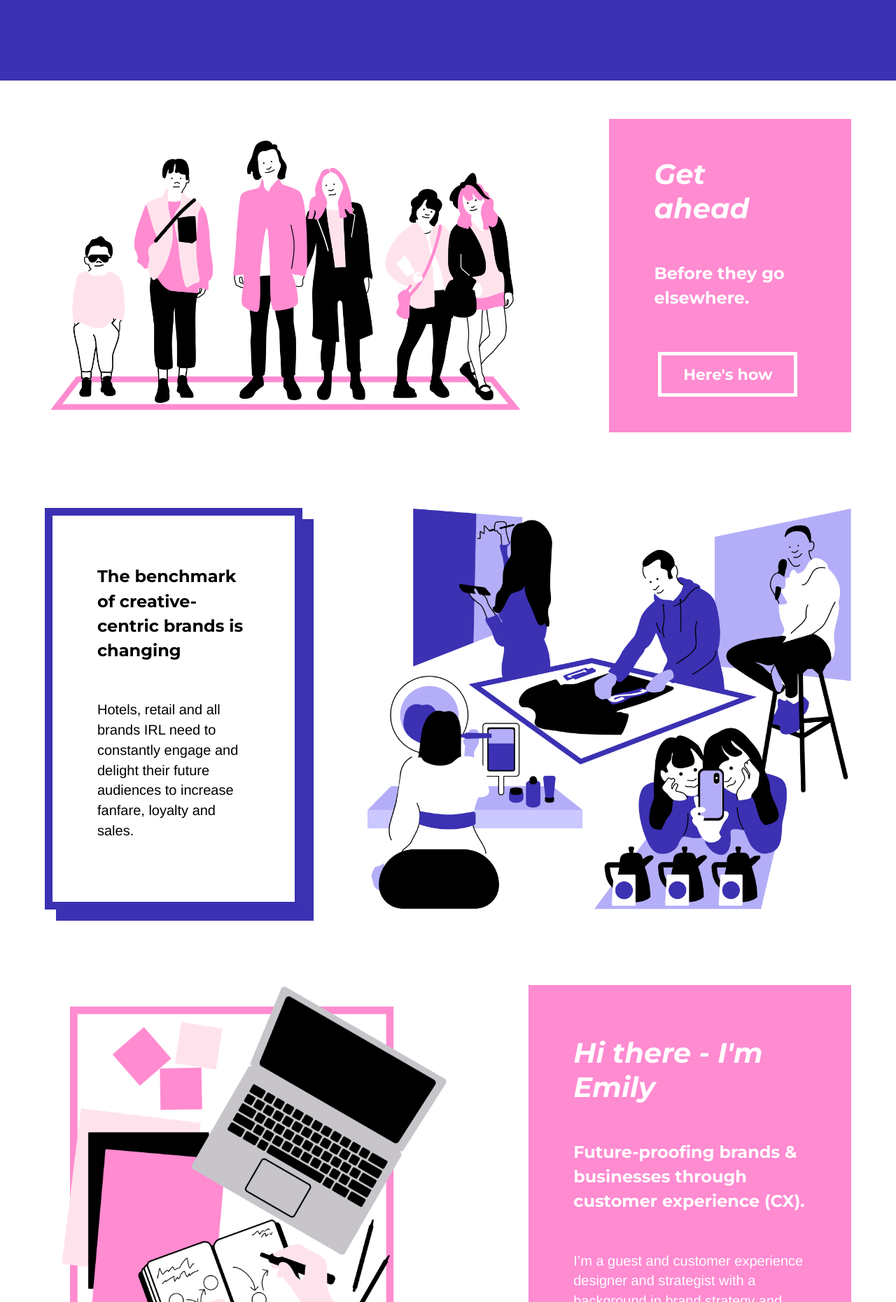
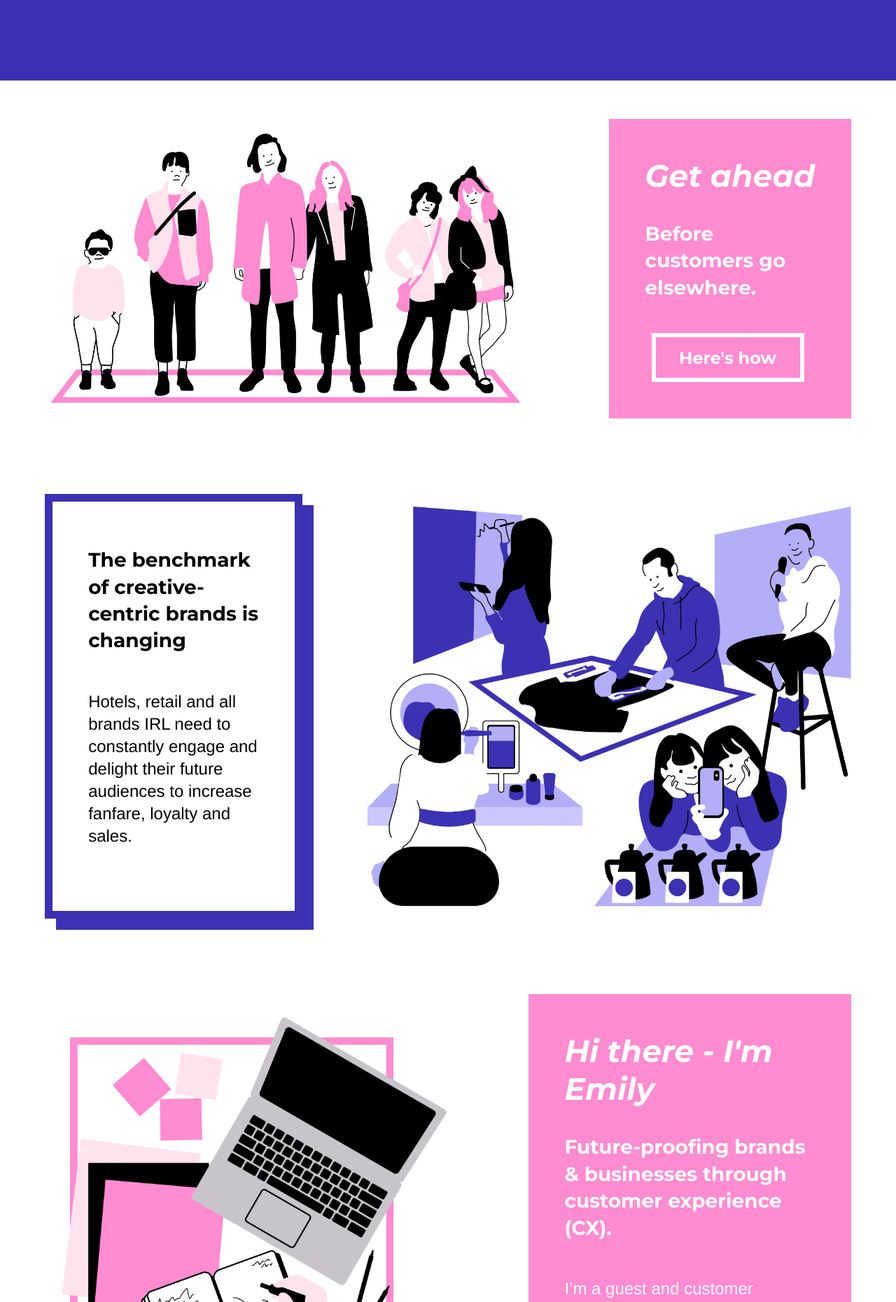
Before and after one commit to emilygv/emilyvernon.com, a Jekyll site: the page built from index.md, in a window 1280 px wide. Shown: the part 374-2235 px from the top of the page at 70% size. Built offline with Jekyll 4.4.1, drawn with Linux system fonts in a browser that asks for light colours; nearby versions of some CDN libraries.

Commit message:
change margin, padding, text for row elements

```diff
--- a/_data/about.yml
+++ b/_data/about.yml
@@ -52,8 +52,7 @@ rows:
     image_width: 50%
     text_width: 40%
     image: /assets/img/emily_illustration.png
-    h1: Hello again :)
-    h2: I am originally from Los Angeles, but worked in Amsterdam for the past nine years.
+    h2: Hello again :) I am originally from Los Angeles, but worked in Amsterdam for the past nine years.
     text: |-
       Currently, I work as a Senior Creative Strategist for UXUS (a FutureBrand company) transforming brands by increasing consumer engagement and brand perception within retail and hospitality spaces, IRL. Over the last three years, my specialties included hotel design strategy and guest experience.
 
--- a/_data/home_page.yml
+++ b/_data/home_page.yml
@@ -5,7 +5,7 @@ rows:
     image_width: 60%
     text_width: 30%
     h1: Get ahead
-    h2: Before they go elsewhere.
+    h2: Before customers go elsewhere.
     button_text: Here's how
     button_url: /services
 
--- a/_sass/theme.scss
+++ b/_sass/theme.scss
@@ -214,7 +214,7 @@ header nav {
   // text-align: right;
 
   a {
-    @include rfs(18);
+    @include rfs(20);
     font-family: $second-font-family;
     text-transform: uppercase;
     font-style: italic;
@@ -354,7 +354,7 @@ header nav {
 /* buttons */
 
 .button-container {
-  @include rfs(22);
+  @include rfs(24);
   font-family: $second-font-family;
   font-weight: 700;
   text-align: right;
@@ -450,41 +450,51 @@ a.button.inversed {
     padding: 3vh 0;
 
     .emphasis-text {
-      @include rfs(40);
+      @include rfs(44);
       font-weight: 700;
       font-style: italic;
       font-family: $second-font-family;
-      padding: 3vh 5vw 1vh 5vw;
+      padding: 3vh 4vw 0vh 4vw;
       margin: 0;
+
+      @media screen and (max-width: 768px) {
+        padding: 2vh 4vw 0vh 4vw;
+      }
     }
 
     .main-text {
-      @include rfs(24);
+      @include rfs(28);
       font-weight: 700;
-      line-height: 2.2rem;
+      line-height: 2.4rem;
       font-family: $second-font-family;
-      padding: 2vh 5vw 1vh 5vw;
+      padding: 1vh 4vw 0vh 4vw;
 
       @media screen and (max-width: 768px) {
         line-height: 2.4rem;
+        padding: 0vh 4vw 0vh 3vw;
       }
     }
 
     .descriptor-text {
-      @include rfs(20);
+      @include rfs(24);
       font-weight: 400;
       font-family: $base-font-family;
-      line-height: 1.8rem;
-      padding: 0vh 5vw 4.5vh 5vw;
+      line-height: 2rem;
+      padding: 0vh 4vw 4.5vh 4vw;
+
+      @media screen and (max-width: 768px) {
+        padding: 0vh 4vw 3.5vh 4vw;
+      }
     }
 
     .button-container {
       float: none;
       text-align: center;
-      margin: 3vh 2vw 2vh 2vw;
+      margin: 2vh 2vw 2vh 2vw;
 
       @media screen and (max-width: 768px) {
-        margin: 0 5vw;
+        margin: 0vh 4vw;
+        width: 90%;
       }
     }
   }
@@ -494,11 +504,6 @@ a.button.inversed {
     flex-direction: column;
     justify-content: center;
     width: 65%;
-
-    // img {
-    //   max-width: 100%;
-    //   height: auto;
-    // }
   }
 
   &.reverse {
@@ -507,7 +512,8 @@ a.button.inversed {
 
   @media screen and (max-width: 768px) {
     flex-direction: column;
-    margin-top: 5vh;
+    margin-top: 4vh;
+    margin-bottom: 6vh;
 
     .image, .text {
       min-width: 100%;
@@ -516,7 +522,7 @@ a.button.inversed {
     .text {
       display: block;
       max-width: 100%;
-      margin: 8vh 0 0 0;
+      margin: 4vh 0 0 0;
       padding: 5vh 0 5vh 0vw;
     }
 
@@ -537,16 +543,11 @@ a.button.inversed {
 
   &.blue {
     .text {
-      // background: $brand-color;
       background-color: white;
       color: black;
       margin-right: 1rem; /*offset the shadow*/
       box-shadow: 1rem 1rem $brand-color;
       border: $border-standard solid $brand-color;
-
-      // @media screen and (max-width: 768px) {
-      //   margin-right: 2vw;
-      // }
     }
 
     .button a:hover {
@@ -811,19 +812,19 @@ table {
 
 }
 
-.story {
-  font-family: $base-font-family;
-  @include rfs(20);
-  font-weight: 600;
-  max-width: 700px;
-  line-height: 1.4em;
-  letter-spacing: 0.01rem;
-  padding: 0vh 7vw 0 0;
+// .story {
+//   font-family: $base-font-family;
+//   @include rfs(20);
+//   font-weight: 600;
+//   max-width: 700px;
+//   line-height: 1.4em;
+//   letter-spacing: 0.01rem;
+//   padding: 0vh 7vw 0 0;
 
-  a {
-    color: $brand-color;
-  }
-}
+//   a {
+//     color: $brand-color;
+//   }
+// }
 
 .cards-3-columns {
   display: grid;
```
